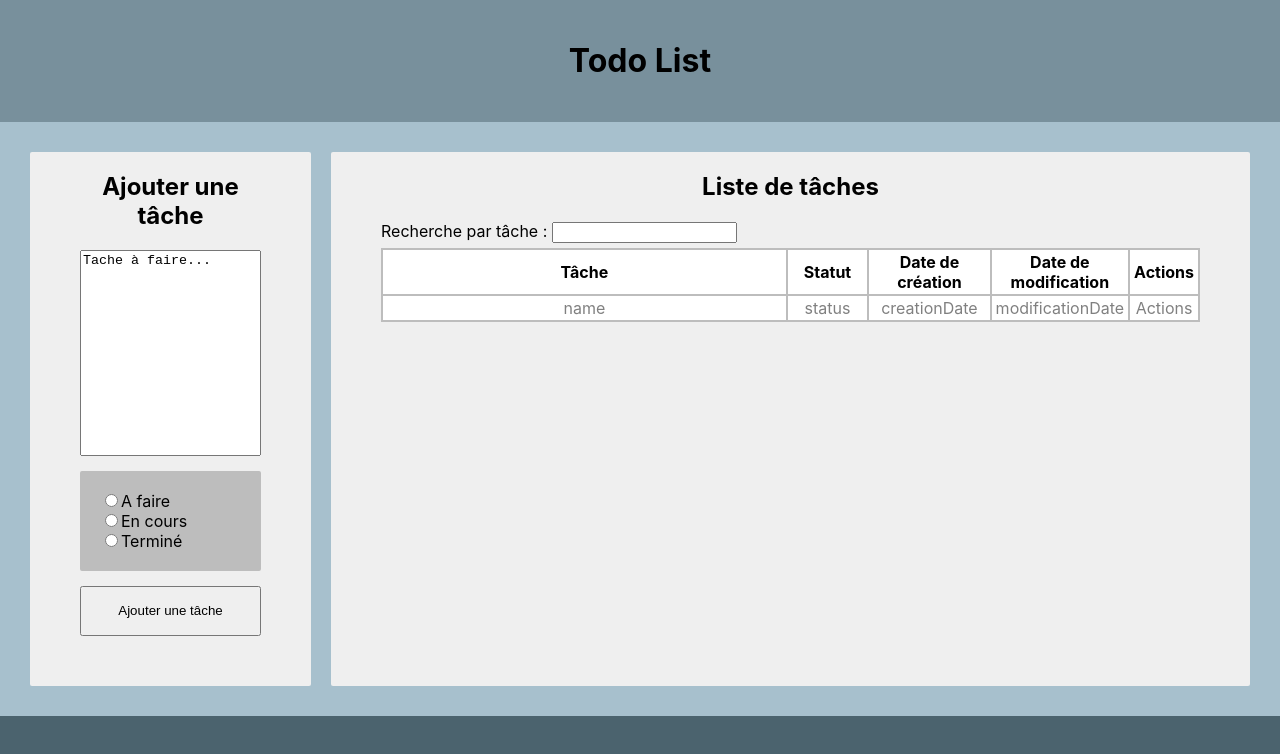
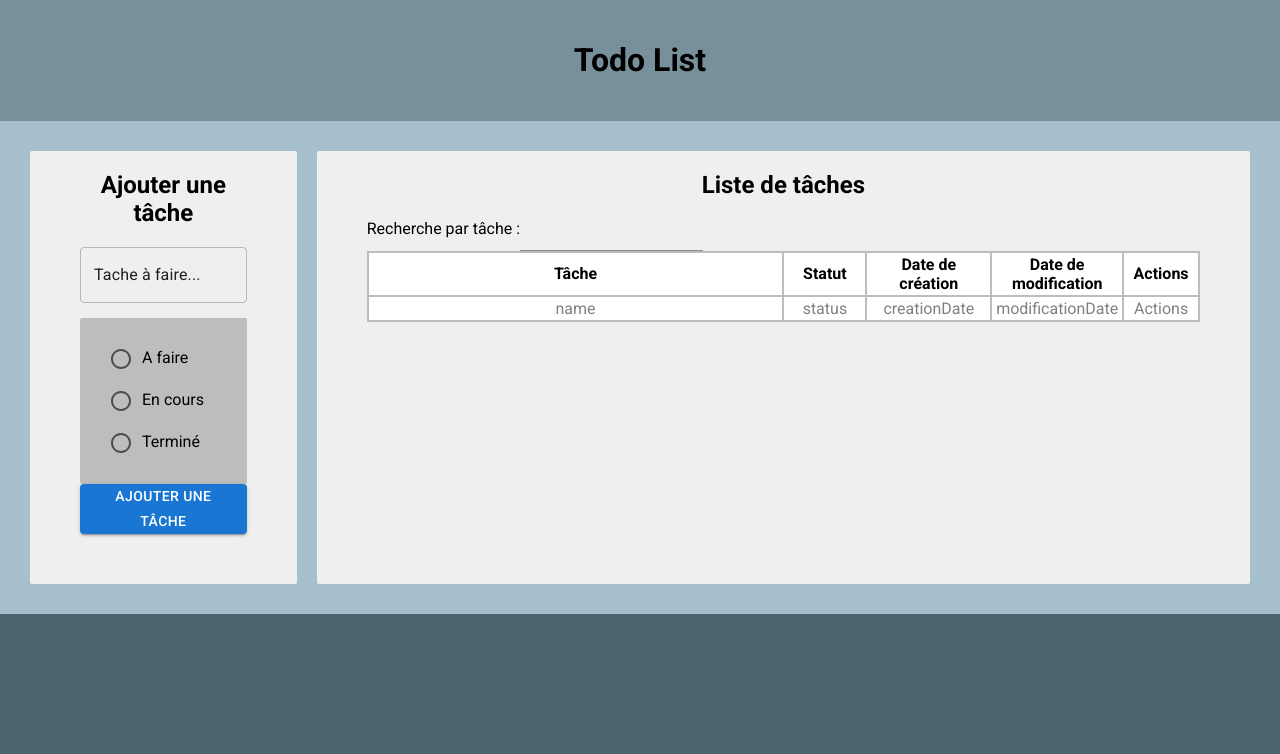
Before and after one commit to AdamNumerisk/todo-List, a React (Create React App) app: page / in a window 1280 px wide. Shown: the top 754 px of the page. Built offline with nearby package versions, Linux system fonts and the light colour scheme.

Commit message:
savepoint before implementing mui to table

```diff
--- a/package.json
+++ b/package.json
@@ -3,6 +3,11 @@
   "version": "0.1.0",
   "private": true,
   "dependencies": {
+    "@emotion/react": "^11.10.4",
+    "@emotion/styled": "^11.10.4",
+    "@fontsource/roboto": "^4.5.8",
+    "@mui/icons-material": "^5.10.3",
+    "@mui/material": "^5.10.5",
     "@tanstack/react-table": "^8.5.13",
     "@testing-library/jest-dom": "^5.16.5",
     "@testing-library/react": "^13.4.0",
--- a/public/index.html
+++ b/public/index.html
@@ -10,6 +10,15 @@
       content="Web site created using create-react-app"
     />
     <link rel="apple-touch-icon" href="%PUBLIC_URL%/logo192.png" />
+    <link
+      rel="stylesheet"
+      href="https://fonts.googleapis.com/icon?family=Material+Icons"
+    />
+    <link
+      rel="stylesheet"
+      href="https://fonts.googleapis.com/css?family=Roboto:300,400,500,700&display=swap"
+    />
+
     <!--
       manifest.json provides metadata used when your web app is installed on a
       user's mobile device or desktop. See https://developers.google.com/web/fundamentals/web-app-manifest/
--- a/src/components/AjouterTacheForm.jsx
+++ b/src/components/AjouterTacheForm.jsx
@@ -1,4 +1,7 @@
 import moment from "moment";
+import Button from "@mui/material/Button";
+import Radio from "@mui/material/Radio";
+import TextField from "@mui/material/TextField";
 
 import "../styles/AjouterTacheForm.css";
 
@@ -35,15 +38,14 @@ function AjouterTacheForm({
   return (
     <div className="ajouter-tache-form">
       <h2>Ajouter une tâche</h2>
-      <textarea
-        className="tache-form-textarea"
+      <TextField
         value={taskName}
         onChange={(e) => setTaskName(e.target.value)}
-      ></textarea>
+      ></TextField>
       <div className="tache-form-options">
         {options.map((option, index) => (
           <div key={`${index}${option}`}>
-            <input
+            <Radio
               type="radio"
               name="statut"
               value={option}
@@ -55,12 +57,13 @@ function AjouterTacheForm({
           </div>
         ))}
       </div>
-      <button
+      <Button
+        variant="contained"
         className="tache-form-button"
         onClick={() => addTask(taskName, taskStatus)}
       >
         Ajouter une tâche
-      </button>
+      </Button>
     </div>
   );
 }
--- a/src/components/App.jsx
+++ b/src/components/App.jsx
@@ -4,6 +4,11 @@ import Header from "./Header";
 import TaskList from "./TaskList";
 import "../styles/Layout.css";
 import "../styles/Header.css";
+import "../styles/App.css";
+import "@fontsource/roboto/300.css";
+import "@fontsource/roboto/400.css";
+import "@fontsource/roboto/500.css";
+import "@fontsource/roboto/700.css";
 
 function App() {
   const [taskName, setTaskName] = useState("Tache à faire...");
--- a/src/components/TaskList.jsx
+++ b/src/components/TaskList.jsx
@@ -2,14 +2,14 @@ import "../styles/TaskList.css";
 
 //import Tache from "./Tache";
 
-import Table from "./Table";
+import TaskTable from "./TaskTable";
 
 function TaskList({ tasks, updateTasks, setTaskName }) {
   return (
     <div>
       <h2 className="liste-taches">Liste de tâches</h2>
       <div>
-        <Table data={tasks} updateData={updateTasks}></Table>
+        <TaskTable data={tasks} updateData={updateTasks}></TaskTable>
       </div>
       {/*} <ul className="liste-taches">
         {tasks.map((task) => (
--- a/src/components/Table.jsx
+++ b/src/components/TaskTable.jsx
@@ -10,13 +10,21 @@ import "../styles/Table.css";
 import "../styles/TaskList.css";
 import EditButton2 from "./EditButton2";
 import EditTaskStatusSelect from "./EditTaskStatusSelect";
-import { useEffect, useMemo, useState } from "react";
+import { useEffect, useState } from "react";
 import DeleteButton from "./DeleteButton";
 import SaveButton2 from "./SaveButton2";
 import moment from "moment";
 import TextareaAutosize from "react-textarea-autosize";
+import TextField from "@mui/material/TextField";
+import Table from "@mui/material/Table";
+import TableBody from "@mui/material/TableBody";
+import TableCell from "@mui/material/TableCell";
+import TableContainer from "@mui/material/TableContainer";
+import TableHead from "@mui/material/TableHead";
+import TableRow from "@mui/material/TableRow";
+import Paper from "@mui/material/Paper";
 
-function Table({ data, updateData }) {
+function TaskTable({ data, updateData }) {
   const [globalFilter, setGlobalFilter] = useState("");
   const [sorting, setSorting] = useState([]);
   const [editableRowIndex, setEditableRowIndex] = useState([]);
@@ -86,7 +94,7 @@ function Table({ data, updateData }) {
     cell: EditableCell,
   };
 
-  const columns = useMemo(() => [
+  const columns = [
     {
       header: "Tâche",
       accessorKey: "name",
@@ -140,7 +148,7 @@ function Table({ data, updateData }) {
       header: "Actions",
       footer: (info) => info.column.id,
     },
-  ]);
+  ];
 
   const table = useReactTable({
     data,
@@ -160,12 +168,12 @@ function Table({ data, updateData }) {
     <div className="p-2">
       <label htmlFor="search">
         Recherche par tâche :
-        <input
-          className="research-bar"
+        <TextField
           id="search"
           value={globalFilter ?? ""}
           onChange={(e) => setGlobalFilter(e.target.value)}
-        />
+          variant="standard"
+        ></TextField>
       </label>
       <table>
         <thead>
@@ -231,4 +239,4 @@ function Table({ data, updateData }) {
   );
 }
 
-export default Table;
+export default TaskTable;
--- /dev/null
+++ b/src/styles/App.css
@@ -0,0 +1,3 @@
+body {
+  font-family: "Roboto";
+}
```
Also changed, not shown: 1 other file (tests, documents, lock files or other folders).
